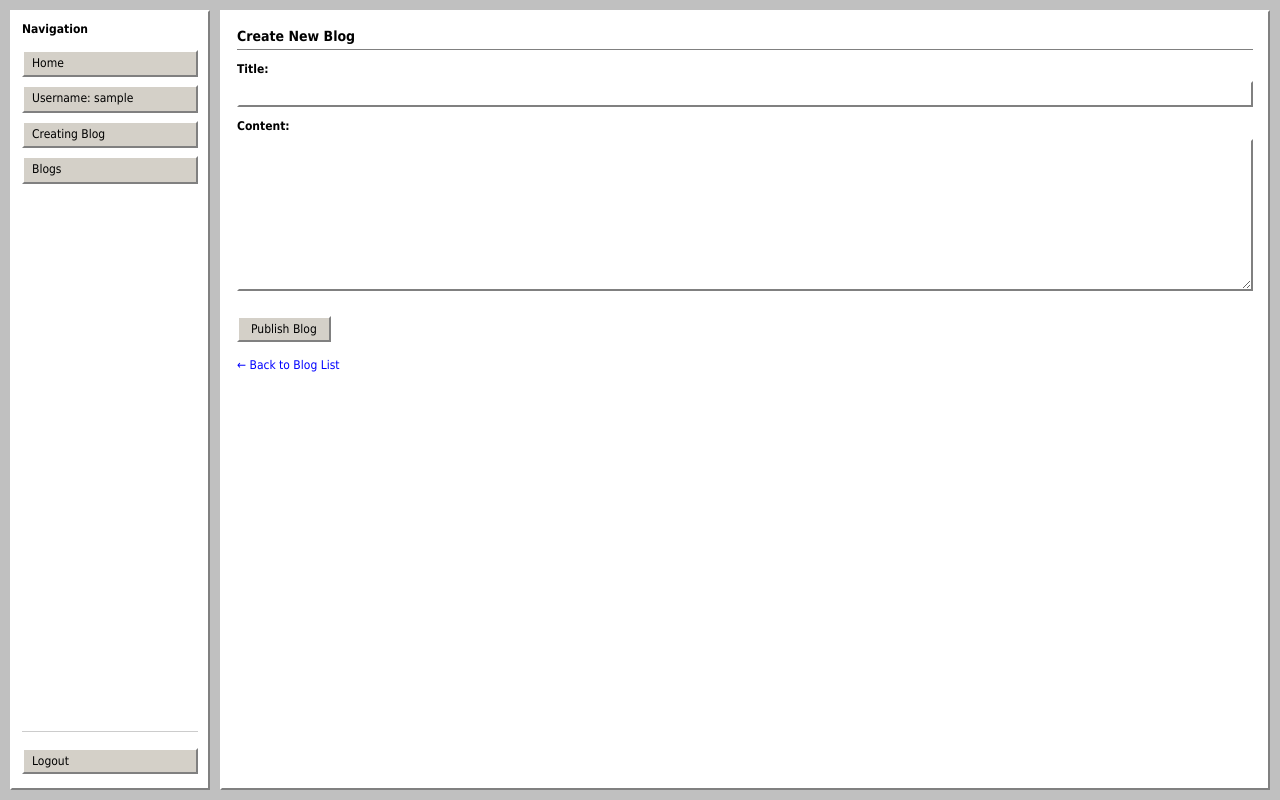
After one commit to ashurmatovlochinbek/blog, a Django app: page /blog/create/ in a window 1280 px wide. The commit adds this page. Run offline with Django 5.2, Linux system fonts and the light colour scheme; the visitor is signed in with stand-in values (Sample User, id 1).

Commit message:
added blog create form and search form

```diff
--- a/blogs/forms.py
+++ b/blogs/forms.py
@@ -1,5 +1,7 @@
 from django.contrib.auth import get_user_model
 from django.contrib.auth.forms import UserCreationForm
+from django import forms
+from .models import Blog
 
 User = get_user_model()
 
@@ -7,3 +9,13 @@ class CustomUserCreationForm(UserCreationForm):
     class Meta:
         model = User
         fields = ('username', 'email', 'password1', 'password2')
+
+
+class BlogForm(forms.ModelForm):
+    class Meta:
+        model = Blog
+        fields = ['title', 'content']
+        widgets = {
+            'title': forms.TextInput(attrs={'class': 'form-input'}),
+            'content': forms.Textarea(attrs={'class': 'form-textarea', 'rows': 10}),
+        }
--- a/blogs/models.py
+++ b/blogs/models.py
@@ -1,6 +1,6 @@
 from django.contrib.auth import get_user_model
 from django.db import models
-
+from django.urls import reverse
 
 
 # Create your models here.
@@ -27,7 +27,7 @@ class Blog(models.Model):
     updated_at = models.DateTimeField(auto_now=True)
 
     def get_absolute_url(self):
-        pass
+        return reverse('blog-detail', args=[str(self.id)])
 
     def __str__(self):
         return self.title
--- /dev/null
+++ b/blogs/templates/blogs/blog_form.html
@@ -0,0 +1,34 @@
+<!-- templates/blogs/blog_form.html -->
+{% extends 'base.html' %}
+
+{% block title %}<title>Create Blog - Retro Blog</title>{% endblock %}
+
+{% block content %}
+  <h2>Create New Blog</h2>
+
+  <form method="post">
+    {% csrf_token %}
+
+    <div class="form-group">
+      <label for="{{ form.title.id_for_label }}">Title:</label>
+      {{ form.title }}
+      {% if form.title.errors %}
+        <div class="error-box">{{ form.title.errors }}</div>
+      {% endif %}
+    </div>
+
+    <div class="form-group">
+      <label for="{{ form.content.id_for_label }}">Content:</label>
+      {{ form.content }}
+      {% if form.content.errors %}
+        <div class=error-box">{{ form.content.errors }}</div>
+      {% endif %}
+    </div>
+
+    <button type="submit">Publish Blog</button>
+  </form>
+
+  <div style="margin-top: 16px;">
+    <a href="{% url 'blog-list' %}" class="footer-link">← Back to Blog List</a>
+  </div>
+{% endblock %}
--- a/blogs/urls.py
+++ b/blogs/urls.py
@@ -7,4 +7,5 @@ urlpatterns = [
     path('', views.index, name='index'),
     path('blogs/', views.BlogListView.as_view(), name='blog-list'),
     path('<int:pk>/', views.BlogDetailView.as_view(), name='blog-detail'),
+    path('create/', views.BlogCreateView.as_view(), name='blog-create'),
 ]
--- a/blogs/views.py
+++ b/blogs/views.py
@@ -1,10 +1,12 @@
 from django.contrib.auth import login
-from django.shortcuts import render
+from django.contrib.auth.mixins import LoginRequiredMixin
+from django.db.models import Q
+from django.shortcuts import render, get_object_or_404
 from django.urls import reverse_lazy
 from django.views.generic import CreateView, ListView, DetailView
 
-from blogs.forms import CustomUserCreationForm
-from blogs.models import Blog
+from blogs.forms import CustomUserCreationForm, BlogForm
+from blogs.models import Blog, Author
 
 
 # Create your views here.
@@ -16,16 +18,25 @@ def index(request):
 class BlogListView(ListView):
     model = Blog
     context_object_name = 'blogs'
-    paginate_by = 1
+    paginate_by = 10
     template_name = 'blogs/blog_list.html'
 
 
     def get_queryset(self):
-        return Blog.objects.all()
+        queryset = Blog.objects.all()
+        search_query = self.request.GET.get('q', '')
+        if search_query:
+            queryset = queryset.filter(
+                Q(title__icontains=search_query) |
+                Q(author__user__username__icontains=search_query)
+            )
+        return queryset.order_by('-created_at')
+
 
     def get_context_data(self, **kwargs):
         # Call the base implementation first to get the context
         context = super().get_context_data(**kwargs)
+        context['search_query'] = self.request.GET.get('q', '')
         return context
 
 class BlogDetailView(DetailView):
@@ -42,6 +53,25 @@ class BlogDetailView(DetailView):
     #     return Blog.objects.get(id=self.kwargs['blog_id'])
 
 
+class BlogCreateView(LoginRequiredMixin, CreateView):
+    model = Blog
+    form_class = BlogForm
+    template_name = 'blogs/blog_form.html'
+    success_url = reverse_lazy('blog-list')
+
+    def form_valid(self, form):
+        # Get the Author profile of the logged-in user
+        author = get_object_or_404(Author, user=self.request.user)
+
+        blog = form.save(commit=False)
+        blog.author = author  # ← Set author automatically
+
+        blog.save()
+
+        return super().form_valid(form)
+
+
+
 
 class RegisterView(CreateView):
     template_name = 'registration/register.html'
--- a/static/css/style.css
+++ b/static/css/style.css
@@ -1,5 +1,10 @@
 /* static/css/style.css */
 /* Windows 95 / 98 Retro UI Theme */
+
+/* Universal box-sizing */
+*, *::before, *::after {
+  box-sizing: border-box;
+}
 
 body {
   font-family: "MS Sans Serif", "Tahoma", sans-serif;
@@ -8,6 +13,7 @@ body {
   padding: 10px;
   color: black;
   font-size: 12px;
+  line-height: 1.3;
 }
 
 .container {
@@ -21,11 +27,9 @@ body {
   width: 200px;
   background-color: #ffffff;
   border: 2px solid;
-  border-color: #ffffff #808080 #808088 #ffffff;
+  border-color: #ffffff #808080 #808080 #ffffff; /* Fixed typo: was #808088 */
   padding: 10px;
-  box-sizing: border-box;
   font-size: 12px;
-  /* 👇 Add these two lines */
   display: flex;
   flex-direction: column;
 }
@@ -53,7 +57,6 @@ body {
   font-family: "MS Sans Serif", "Tahoma", sans-serif;
   font-size: 12px;
   cursor: pointer;
-  box-sizing: border-box;
   overflow: hidden;
   white-space: nowrap;
   text-overflow: ellipsis;
@@ -78,21 +87,19 @@ body {
   border: 2px solid;
   border-color: #ffffff #808080 #808080 #ffffff;
   padding: 15px;
-  box-sizing: border-box;
   min-height: 100px;
 }
 
 /* Pagination bar */
 .pagination {
-  margin: 20px auto 0 auto; /* center horizontally */
+  margin: 20px auto 0 auto;
   padding: 6px 10px;
   background-color: #d4d0c8;
   border: 2px solid;
   border-color: #ffffff #808080 #808080 #ffffff;
   font-size: 12px;
   text-align: center;
-  display: inline-block; /* ← KEY: makes it shrink to content width */
-  box-sizing: border-box;
+  display: inline-block;
   max-width: 100%;
 }
 
@@ -203,7 +191,56 @@ body {
   margin: 8px 0;
 }
 
-/* Reuse footer-link style from login.css */
+/* === Form Styles === */
+.form-group {
+  margin-bottom: 12px;
+}
+
+.form-group label {
+  display: block;
+  margin-bottom: 4px;
+  font-size: 12px;
+  font-weight: bold;
+}
+
+.form-input,
+.form-textarea {
+  width: 100%;
+  padding: 4px;
+  border: 2px solid;
+  border-color: #ffffff #808080 #808080 #ffffff;
+  background-color: #ffffff;
+  font-family: "MS Sans Serif", "Tahoma", sans-serif;
+  font-size: 12px;
+}
+
+button[type="submit"] {
+  display: inline-block;
+  padding: 4px 12px;
+  background-color: #d4d0c8;
+  border: 2px solid;
+  border-color: #ffffff #808080 #808080 #ffffff;
+  font-family: "MS Sans Serif", "Tahoma", sans-serif;
+  font-size: 12px;
+  cursor: pointer;
+  margin-top: 8px;
+}
+
+button[type="submit"]:hover {
+  background-color: #c0c0c0;
+}
+
+.error-box {
+  background-color: #ffecec;
+  border: 2px solid;
+  border-color: #ffffff #808080 #808080 #ffffff;
+  color: #c00;
+  padding: 4px;
+  margin-top: 4px;
+  font-size: 12px;
+}
+
+/* === Reusable Link Styles === */
 .footer-link {
   color: #0000ff;
   text-decoration: none;
--- a/templates/base.html
+++ b/templates/base.html
@@ -1,3 +1,4 @@
+{% load pagination_tags %}
 <!doctype html>
 <html lang="en">
 <head>
@@ -17,14 +18,16 @@
       {% if not user.is_authenticated %}
         <a href="{% url 'login' %}">Login</a>
         <a href="{% url 'register' %}">Register</a>
-        <a href="{% url 'blog-list' %}">Blogs</a>
+{#        <a href="{% url 'blog-list' %}">Blogs</a>#}
       {% else %}
         <!-- Optional: show username near top -->
-        <div class="user-info" style="margin: 10px 0; font-size: 11px; color: #444;">
-          <a>Username: {{ user.username }}</a>
-        </div>
+{#        <div class="user-info" style="margin: 10px 0; font-size: 11px; color: #444;">#}
+{#          <a>Username: {{ user.username }}</a>#}
+{#        </div>#}
+        <a>Username: {{ user.username }}</a>
+        <a href="{% url 'blog-create' %}">Creating Blog</a>
       {% endif %}
-
+      <a href="{% url 'blog-list' %}">Blogs</a>
       <!-- Spacer to push logout to bottom -->
       <div style="flex: 1;"></div>
 
@@ -41,16 +44,17 @@
 
     <div class="content">
         {% block content %}{% endblock %}
+        {# ← NEW PAGINATION USING YOUR CUSTOM TAG #}
         {% block pagination %}
             {% if is_paginated %}
               <div class="pagination">
                 <span class="page-links">
                   {% if page_obj.has_previous %}
-                    <a href="{{ request.path }}?page={{ page_obj.previous_page_number }}">previous</a>
+                    <a href="?{% url_replace page=page_obj.previous_page_number %}">previous</a>
                   {% endif %}
                   <span class="page-current">Page {{ page_obj.number }} of {{ page_obj.paginator.num_pages }}.</span>
                   {% if page_obj.has_next %}
-                    <a href="{{ request.path }}?page={{ page_obj.next_page_number }}">next</a>
+                    <a href="?{% url_replace page=page_obj.next_page_number %}">next</a>
                   {% endif %}
                 </span>
               </div>
@@ -58,6 +62,5 @@
         {% endblock %}
     </div>
   </div>
-
 </body>
 </html>
--- a/templates/registration/logged_out.html
+++ b/templates/registration/logged_out.html
@@ -30,7 +30,8 @@
       </p>
 
       <div style="text-align: center; margin-top: 16px;">
-        <a href="{% url 'login' %}" class="footer-link">Log in again</a>
+        <a href="{% url 'login' %}" class="footer-link">Log in again</a> or
+        <a href="{% url 'index' %}" class="footer-link">Home page</a>
       </div>
     </div>
   </div>
```
Also changed, not shown: other parts of static/css/style.css (+103 -20 lines), blogs/templates/blogs/blog_list.html (+33 -1 lines), blogs/templatetags/pagination_tags.py (added, +29 -0 lines), blogs/templatetags/__init__.py (added).
